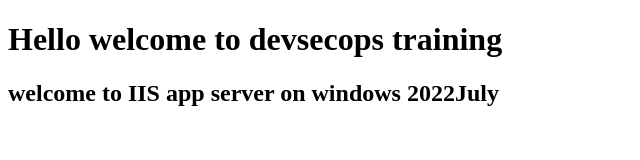
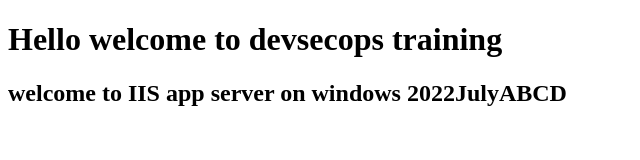
Before and after one commit to das29July2025/das-iis-container-app, a plain HTML site: page index.html in a window 1280 px wide. Shown: the whole page, without its empty margins (0-640 px from the left). Drawn offline with Linux system fonts and the light colour scheme.

Commit message:
updatecodes

```diff
--- a/index.html
+++ b/index.html
@@ -7,7 +7,7 @@
 </head>
 <body>
     <h1> Hello welcome to devsecops training </h1>
-    <h2> welcome to IIS app server on windows 2022July </h2>
+    <h2> welcome to IIS app server on windows 2022JulyABCD </h2>
 
 </body>
 </html>
```
